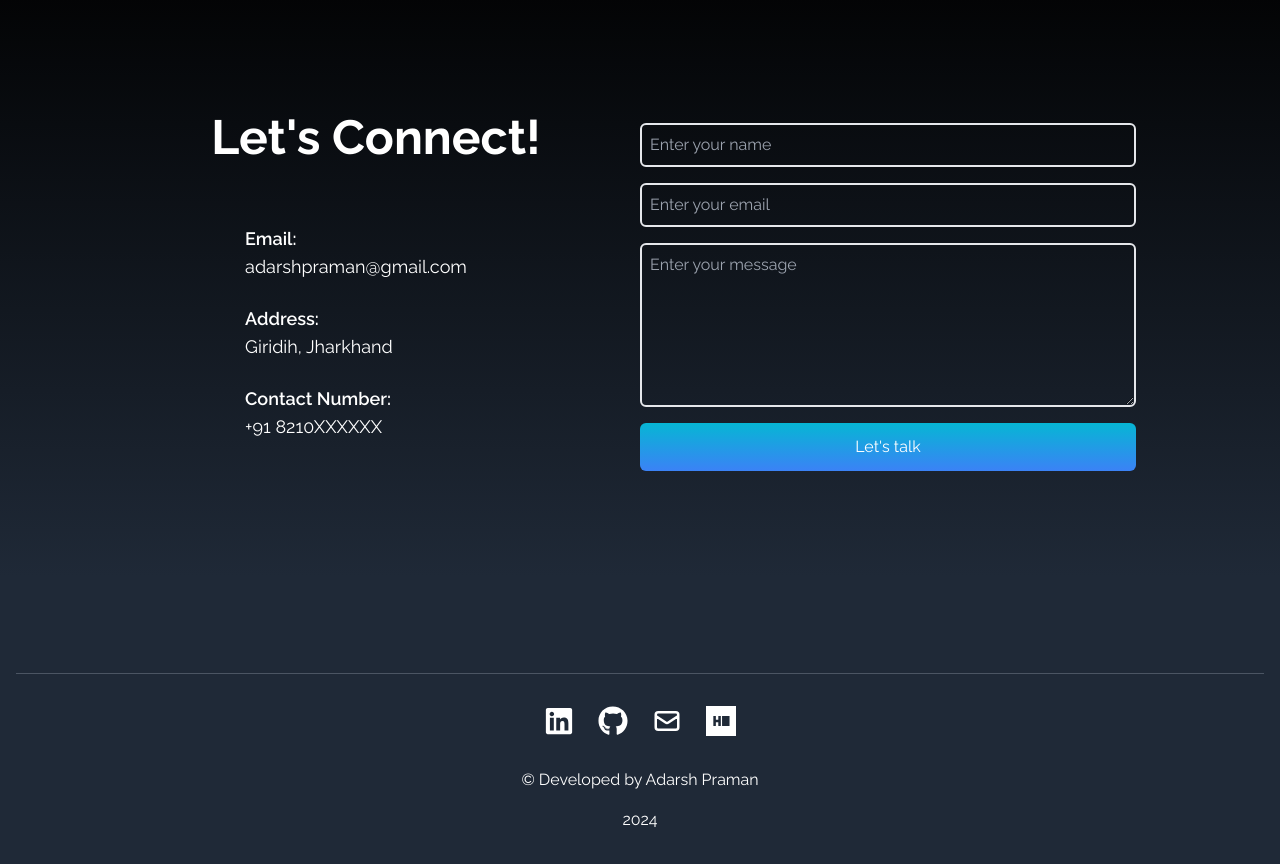
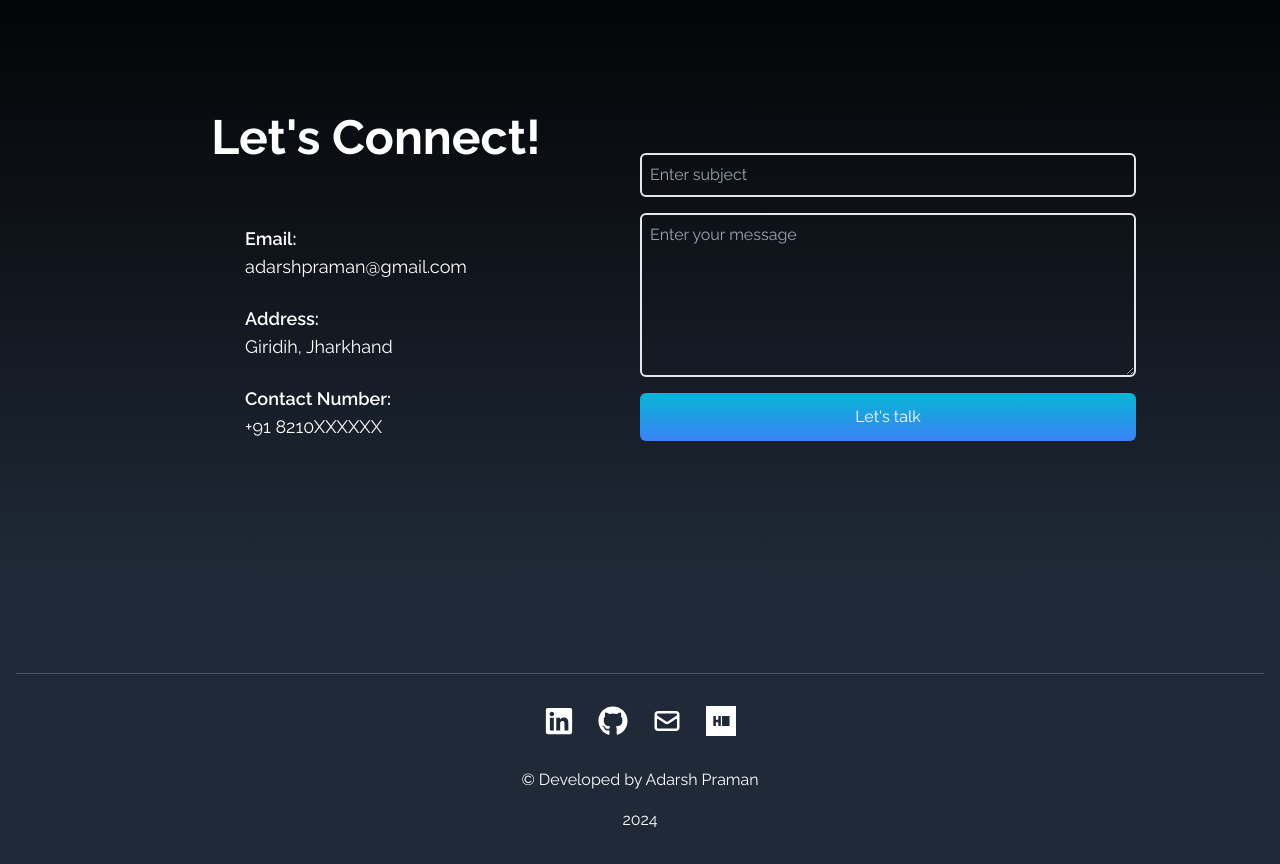
Before and after one commit to adarshpraman/My_Portfolio, a React (Vite) app: page / in a window 1280 px wide. Shown: the part 3300-4164 px from the top of the page. Built offline with nearby package versions, Linux system fonts and the light colour scheme.

Commit message:
fixed form submit

```diff
--- a/src/Components/Contact.jsx
+++ b/src/Components/Contact.jsx
@@ -1,6 +1,28 @@
-import React from "react";
+import React, { useState } from "react";
 
 const Contact = () => {
+  const [formData, setFormData] = useState({
+    subject: "",
+    message: "",
+  });
+
+  const handleChange = (e) => {
+    const { name, value } = e.target;
+    setFormData({
+      ...formData,
+      [name]: value,
+    });
+  };
+
+  const handleSubmit = (e) => {
+    e.preventDefault();
+    window.location.href =
+      "mailto:adarshpraman@gmail.com?subject=" +
+      formData.subject +
+      "&body=" +
+      formData.message;
+  };
+
   return (
     <div
       name="contact"
@@ -34,31 +56,28 @@ const Contact = () => {
           </div>
 
           <div className="w-full md:w-1/2">
-            <form
-              action="https://getform.io/f/pamqnkma"
-              method="POST"
-              className="flex flex-col w-full "
-            >
+            <form onSubmit={handleSubmit} className="flex flex-col w-full ">
               <input
                 type="text"
-                name="name"
-                placeholder="Enter your name"
-                className="p-2 mb-4 bg-transparent border-2 rounded-md text-white focus:outline-none"
-              />
-              <input
-                type="email"
-                name="email"
-                placeholder="Enter your email"
+                name="subject"
+                placeholder="Enter subject"
+                value={formData.subject}
+                onChange={handleChange}
                 className="p-2 mb-4 bg-transparent border-2 rounded-md text-white focus:outline-none"
               />
               <textarea
                 name="message"
                 placeholder="Enter your message"
                 rows="6"
+                value={formData.message}
+                onChange={handleChange}
                 className="p-2 mb-4 bg-transparent border-2 rounded-md text-white focus:outline-none"
               ></textarea>
 
-              <button className="text-white bg-gradient-to-b from-cyan-500 to-blue-500 px-6 py-3 mx-auto md:mx-0 flex items-center justify-center rounded-md hover:scale-105 duration-300">
+              <button
+                type="submit"
+                className="text-white bg-gradient-to-b from-cyan-500 to-blue-500 px-6 py-3 mx-auto md:mx-0 flex items-center justify-center rounded-md hover:scale-105 duration-300"
+              >
                 Let's talk
               </button>
             </form>
```
